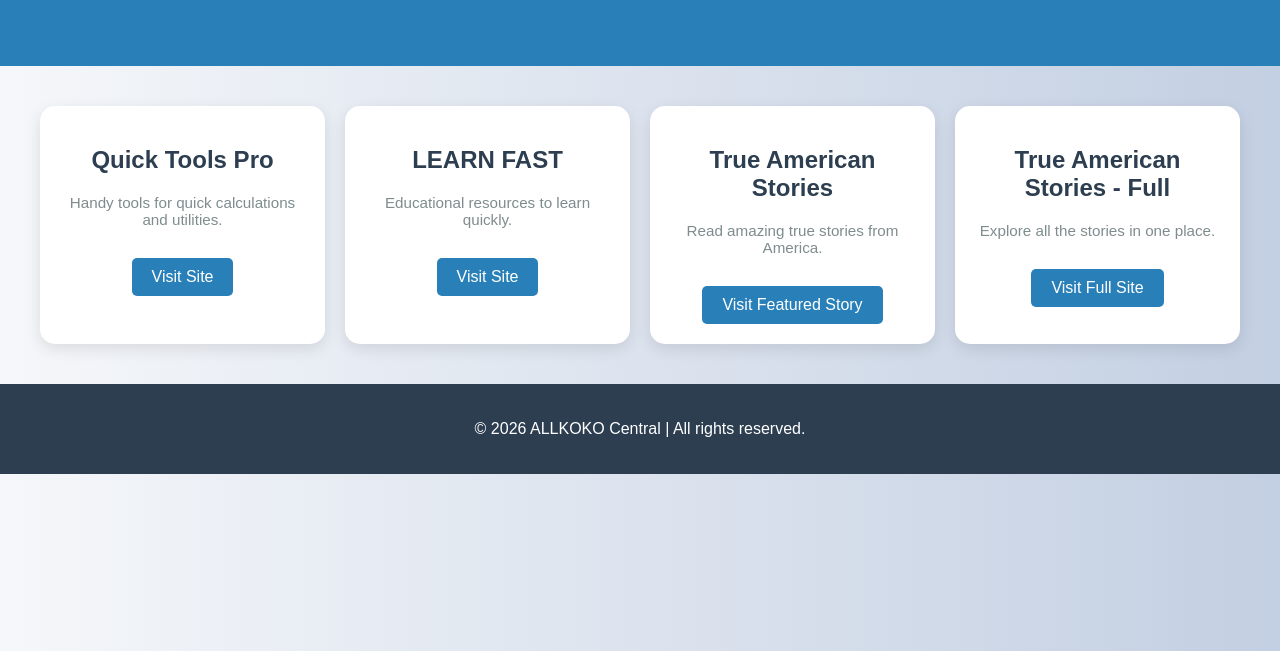
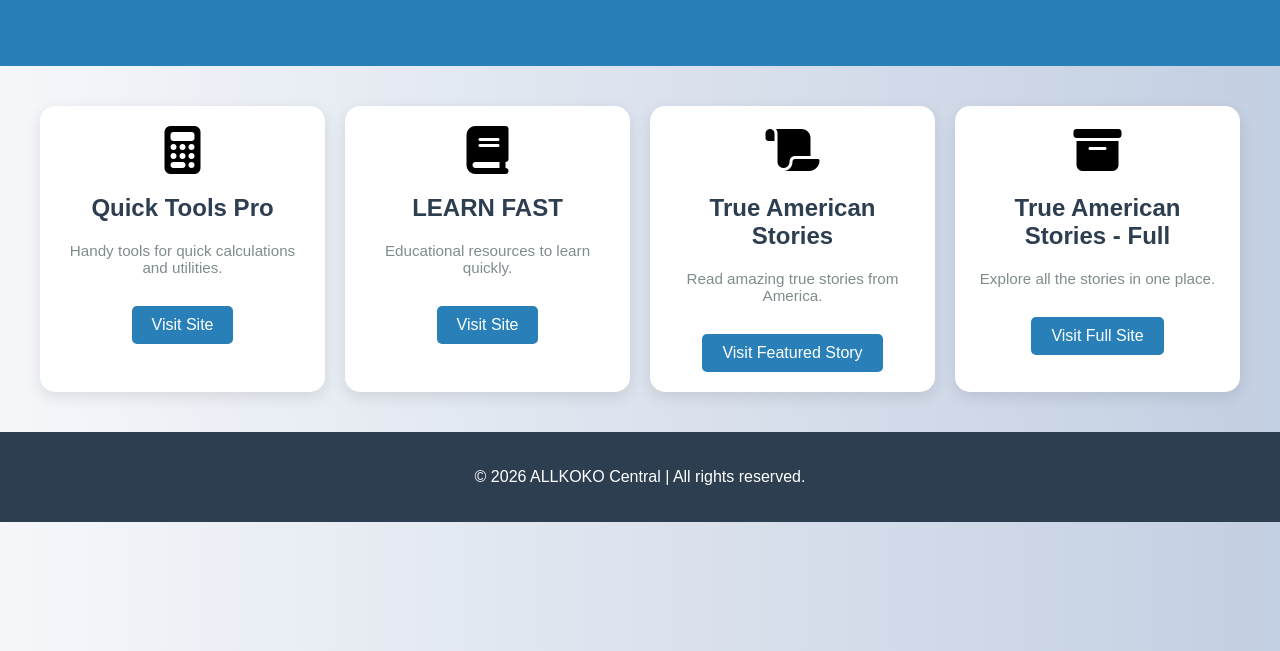
Before and after one commit to wwwallkoko29-code/All-in-One-Hub-ALLKOKO-Central, a plain HTML site: page index.html in a window 1280 px wide. Shown: the part 149-800 px from the top of the page. Drawn offline with Linux system fonts and the light colour scheme.

Commit message:
Update index.html

```diff
--- a/index.html
+++ b/index.html
@@ -5,6 +5,7 @@
   <meta name="viewport" content="width=device-width, initial-scale=1.0">
   <title>ALLKOKO Central</title>
   <link rel="stylesheet" href="style.css">
+  <link rel="stylesheet" href="https://cdnjs.cloudflare.com/ajax/libs/font-awesome/6.4.0/css/all.min.css">
 </head>
 <body>
   <header>
@@ -14,24 +15,28 @@
 
   <main>
     <div class="site-card">
+      <i class="fas fa-calculator fa-3x"></i>
       <h2>Quick Tools Pro</h2>
       <p>Handy tools for quick calculations and utilities.</p>
       <a href="https://wwwallkoko29-code.github.io/QuickTools-Pro-/index.html" target="_blank">Visit Site</a>
     </div>
 
     <div class="site-card">
+      <i class="fas fa-book fa-3x"></i>
       <h2>LEARN FAST</h2>
       <p>Educational resources to learn quickly.</p>
       <a href="https://wwwallkoko29-code.github.io/LEARN-FAST/" target="_blank">Visit Site</a>
     </div>
 
     <div class="site-card">
+      <i class="fas fa-scroll fa-3x"></i>
       <h2>True American Stories</h2>
       <p>Read amazing true stories from America.</p>
       <a href="https://wwwallkoko29-code.github.io/True-american-stories-/#story4" target="_blank">Visit Featured Story</a>
     </div>
 
     <div class="site-card">
+      <i class="fas fa-archive fa-3x"></i>
       <h2>True American Stories - Full</h2>
       <p>Explore all the stories in one place.</p>
       <a href="https://wwwallkoko29-code.github.io/True-american-stories-/" target="_blank">Visit Full Site</a>
```
